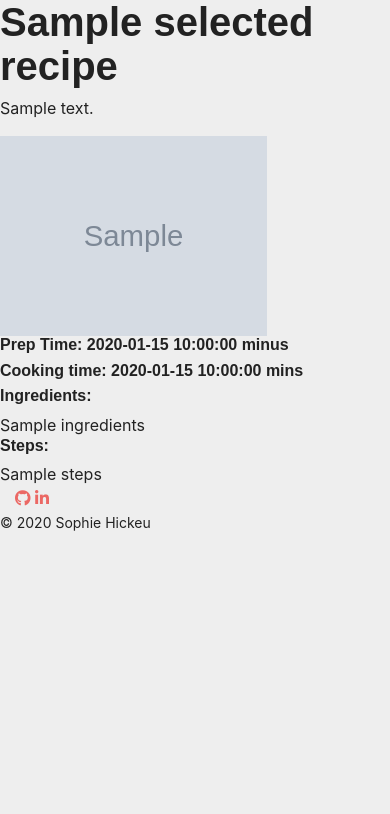
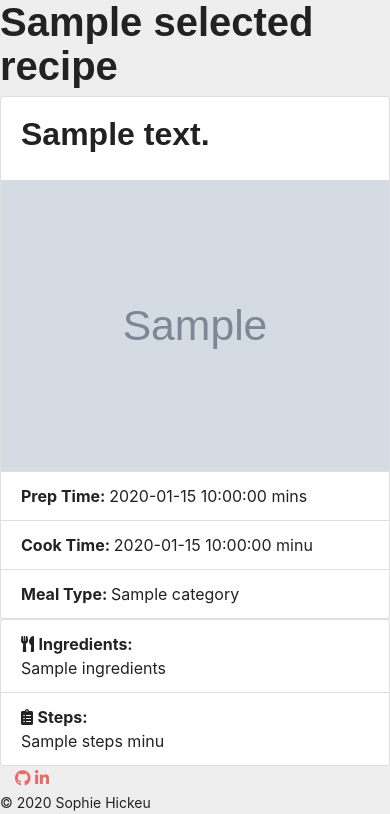
Before and after one commit to SophieH93/myCookbook, a Flask app: template templates/pages/single_recipe_info.html in a window 390 px wide. Shown: the part 56-870 px from the top of the page. Before the commit the page ends 587 px from the top, so only its background shows below. Run offline with Flask 2, Linux system fonts and the light colour scheme; the template is opened without the code that fills it: most values are stand-ins (such as "Sample title", 1, 10 or a date in 2020); grey boxes marked "Sample" are stand-in pictures; some libraries are stand-ins or nearby versions; some web fonts are replaced.

Commit message:
added bootstrap grid and basic style

```diff
--- a/templates/pages/single_recipe_info.html
+++ b/templates/pages/single_recipe_info.html
@@ -1,38 +1,41 @@
 {% extends 'layout/base.html' %}
 {% block content %}
 
-    <section class="contianer-fluid">
-    <h1>{{ selected_recipe.recipe_name }}</h1>
-    <p>{{ selected_recipe.description }}</p>
+<section class="contianer" id="singleRecipe">
     <div class="row">
         <div class="col-md-12">
-        <img style="height: 200px"
-            class="responsive-img z-depth-2"
-            src="{{ selected_recipe.image }}"
-            alt="Recipe Image"
-        />
+            <h1 >{{ selected_recipe.recipe_name }}</h1>
         </div>
-     <!--Prep time-->
             <div class="col-md-6">
-        <h6>Prep Time:  {{ selected_recipe.prep_time }} minus</h6>
+          <div class="card ">
+               <div class="card-body">
+                <h2 class="card-description">{{ selected_recipe.description }}</h2>
+            </div>
+                <img style="recipe-image responsive-img" src="{{ selected_recipe.image }}" alt="Card image">
+
+            <ul class="list-group list-group-flush">
+                <li class="list-group-item"><strong> Prep Time: </strong> {{ selected_recipe.prep_time }} mins</li>
+                <li class="list-group-item"><strong> Cook Time: </strong> {{ selected_recipe.cooking_time }} minu</li>
+                <li class="list-group-item"><strong> Meal Type: </strong> {{ selected_recipe.category }}</li>
+            </ul>
+            </div>
         </div>
 
-    <!--Cook time-->
+
     <div class="col-md-6">
-        <h6>Cooking time: {{ selected_recipe.cooking_time }} mins </h6>
+       <div class="card">
+          <ul class="list-group list-group-flush">
+                <li class="list-group-item"><i class="fas fa-utensils"></i>
+                <strong> Ingredients:  </strong>  <br> {{ selected_recipe.ingredients }}</li>
+
+                <li class="list-group-item"><i class="fas fa-clipboard-list"></i>
+                <strong> Steps: </strong> <br>{{ selected_recipe.steps }} minu</li>
+
+            </ul>
             </div>
+        </div>
+    </div>
+</section>
 
-    <!--Ingredients-->
-    <div class="col-md-6">
-        <h6>Ingredients: </h6>
-            {{ selected_recipe.ingredients }}
-    </div>
 
-    <!--Steps-->
-    <div class="col-md-6">
-        <h6>Steps: </h6>
-            {{ selected_recipe.steps }}
-    </div>
-
-</section>
 {% endblock %}
```
Lines whose indentation alone changed are shown as unchanged.
